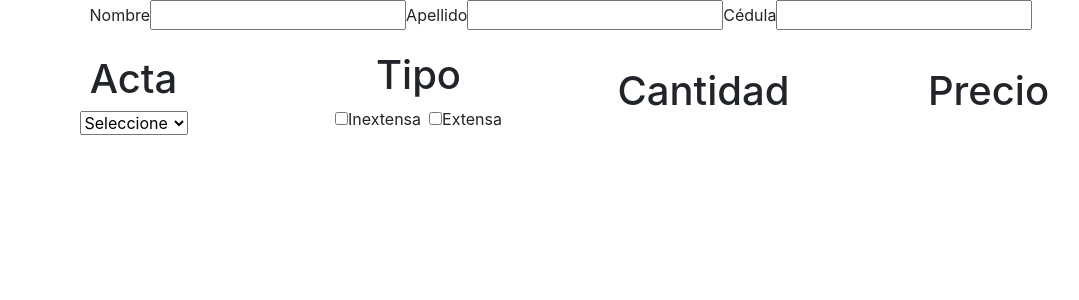
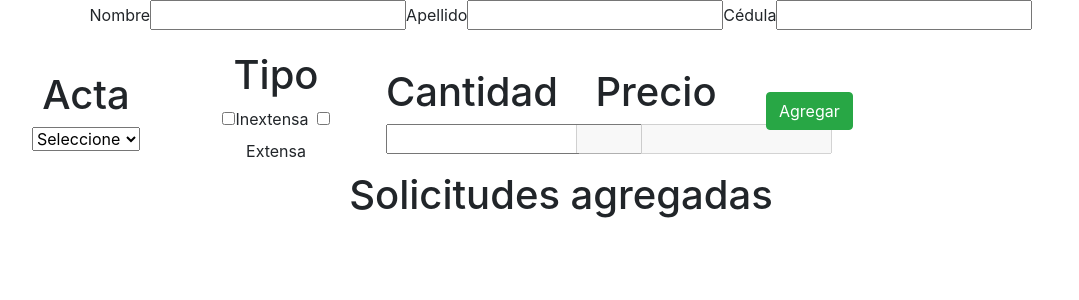
Before and after one commit to rajcespedes/diligencias, a React (Create React App) app: page / in a window 1280 px wide. Shown: the top 300 px of the page, without its empty margins (79-1158 px from the left). Built offline with nearby package versions, Linux system fonts and the light colour scheme.

Commit message:
Handling input updates

```diff
--- a/src/home.js
+++ b/src/home.js
@@ -5,29 +5,69 @@ import 'bootstrap/dist/css/bootstrap.min.css';
 
 export default class Home extends Component {
 
+    constructor(props) {
+        super(props);
+
+        this.onChangeName = this.onChangeName.bind(this);
+        this.onChangeLastName = this.onChangeLastName.bind(this);
+        this.onChangeCedula = this.onChangeCedula.bind(this);
+        this.onChangeActa = this.onChangeActa.bind(this);
+
+        this.state = {
+            name: '',
+            lastname: '',
+            cedula: '',
+            acta: ''
+        };
+    }
+
+    onChangeName(e){
+        this.setState({
+            name: e.target.value
+        });
+    }
+
+    onChangeLastName(e) {
+        this.setState({
+            lastname: e.target.value
+        });
+    }
+
+    onChangeCedula(e) {
+        this.setState({
+            cedula: e.target.value
+        });
+    }
+
+    onChangeActa(e) {
+        this.setState({
+            acta: e.target.value
+        });
+    }
+
     render() {
         return (
             <div className="container">
                 <div className="form-group">
                     <label>Nombre</label>
-                    <input type="text"></input>
+                    <input type="text" onChange={this.onChangeName}></input>
                     <label>Apellido</label>
-                    <input type="text"></input>
+                    <input type="text" onChange={this.onChangeLastName}></input>
                     <label>Cédula</label>
-                    <input type="text"></input>
+                    <input type="text" onChange={this.onChangeCedula}></input>
                 </div>
                 <div className="row d-flex align-items-center">
-                    <div className="col-3">
+                    <div className="col-2">
                         <h1>Acta</h1>
-                        <select>
+                        <select onChange={this.onChangeActa}>
                             <option>Seleccione</option>
                             <option>Nacimiento</option>
                             <option>Matrimonio</option>
                             <option>Divorcio</option>
-                            <option>Defunción</option>
+                            <option>"Defunción</option>
                         </select>
                     </div>
-                    <div className="col-3">
+                    <div className="col-2">
                         <h1>Tipo</h1>
                         <div className="row">
                             <div className="col">
@@ -39,12 +79,25 @@ export default class Home extends Component {
 
                         </div>
                     </div>
-                    <div className="col-3">
+                    <div className="col-2">
                         <h1>Cantidad</h1>
+                        <input type="number"/>
                     </div>
-                    <div className="col-3">
+                    <div className="col-2">
                         <h1>Precio</h1>
+                        <input type="number" disabled />
                     </div>
+                    <div className="col-2 d-flex align-items-center">
+                        <button className="btn btn-success">Agregar</button>
+
+                    </div>
+                </div>
+                <div>
+                    <h1>Solicitudes agregadas</h1>
+                    <p >{this.state.name}</p>
+                    <p >{this.state.lastname}</p>
+                    <p >{this.state.cedula}</p>
+                    <p >{this.state.acta}</p>
                 </div>
             </div>
         )
```
